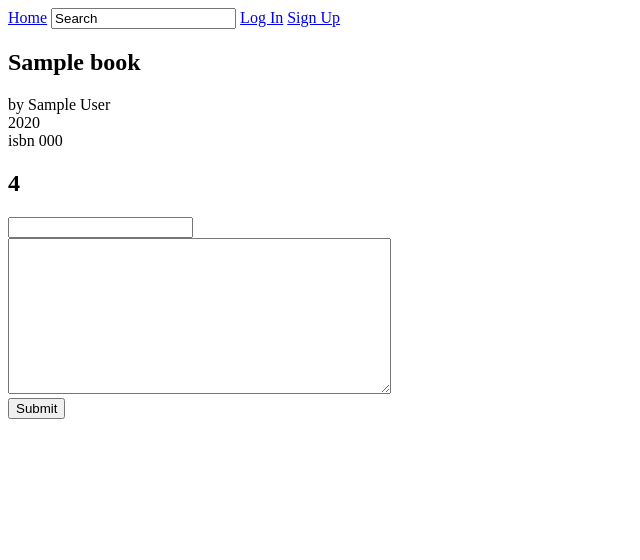
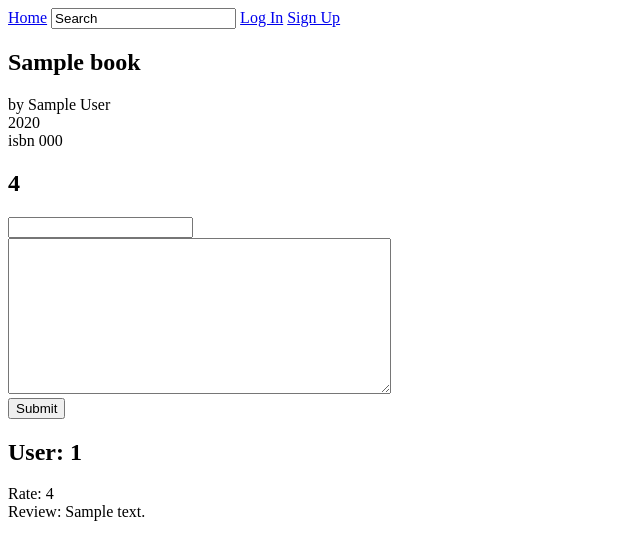
Before and after one commit to gradinarim/web-python-project-1, a Flask app: template templates/book.html in a window 1280 px wide. Shown: the top 560 px of the page, without its empty margins (0-640 px from the left). Run offline with Flask 2, Linux system fonts and the light colour scheme; the template is opened without the code that fills it: most values are stand-ins (such as "Sample title", 1, 10 or a date in 2020); parts of the project's set-up code (start-up, migrations or seed data) failed here and were passed over.

Commit message:
Added review output on the book page

```diff
--- a/application.py
+++ b/application.py
@@ -49,6 +49,8 @@ def index():
 @app.route("/book/<int:book_id>")
 def book(book_id):
 
+    # TODO: Check book id
+
     book = db.execute('''
         SELECT * FROM books
         WHERE id = :id
@@ -92,7 +94,12 @@ def book(book_id):
         if user_review:
             is_reviewed = True
 
-    return render_template('book.html', book=book, user=user, is_reviewed=is_reviewed)
+    # Get reviews
+    reviews = db.execute('''
+        SELECT * FROM reviews WHERE book_id = :book_id
+    ''', {'book_id': book_id}).fetchall()
+
+    return render_template('book.html', book=book, user=user, is_reviewed=is_reviewed, reviews=reviews)
 
 
 @app.route('/add_review', methods=['POST'])
@@ -114,7 +121,7 @@ def add_review():
     rating = int(rating)
     book = int(book)
 
-    # TODO: Check book id and refactor rating
+    # TODO: Check book id and re-factor rating
 
     db.execute('''
         INSERT INTO reviews (book_id, user_id, rating, review)
--- a/templates/book.html
+++ b/templates/book.html
@@ -15,4 +15,12 @@
             </form>
         {% endif %}
 
+        {% if reviews %}
+            {% for review in reviews %}
+                <h2>User: {{ review.user_id }}</h2>
+                Rate: {{ review.rating }}<br />
+                Review: {{ review.review }}
+            {% endfor %}
+        {% endif %}
+
         {% endblock %}
```
